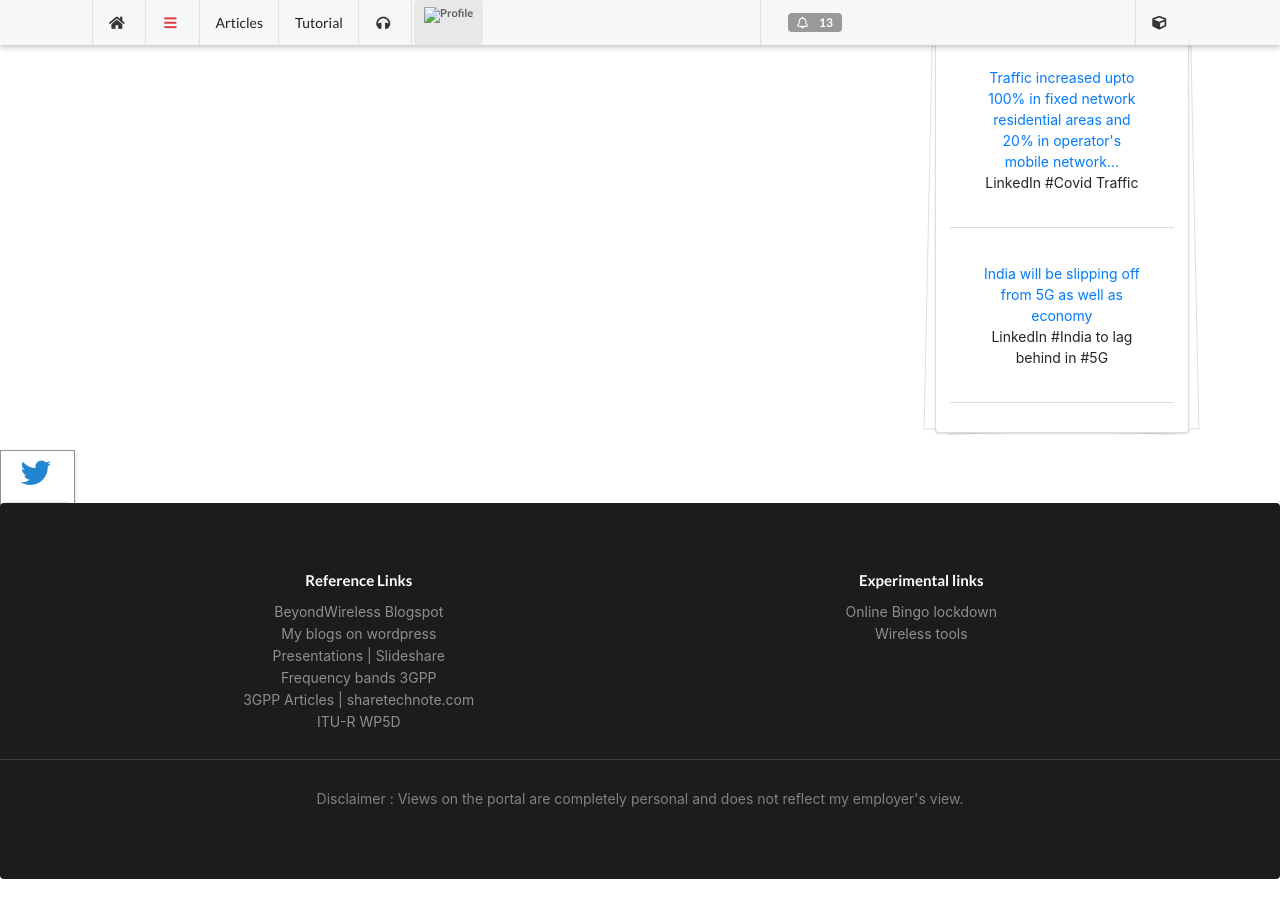
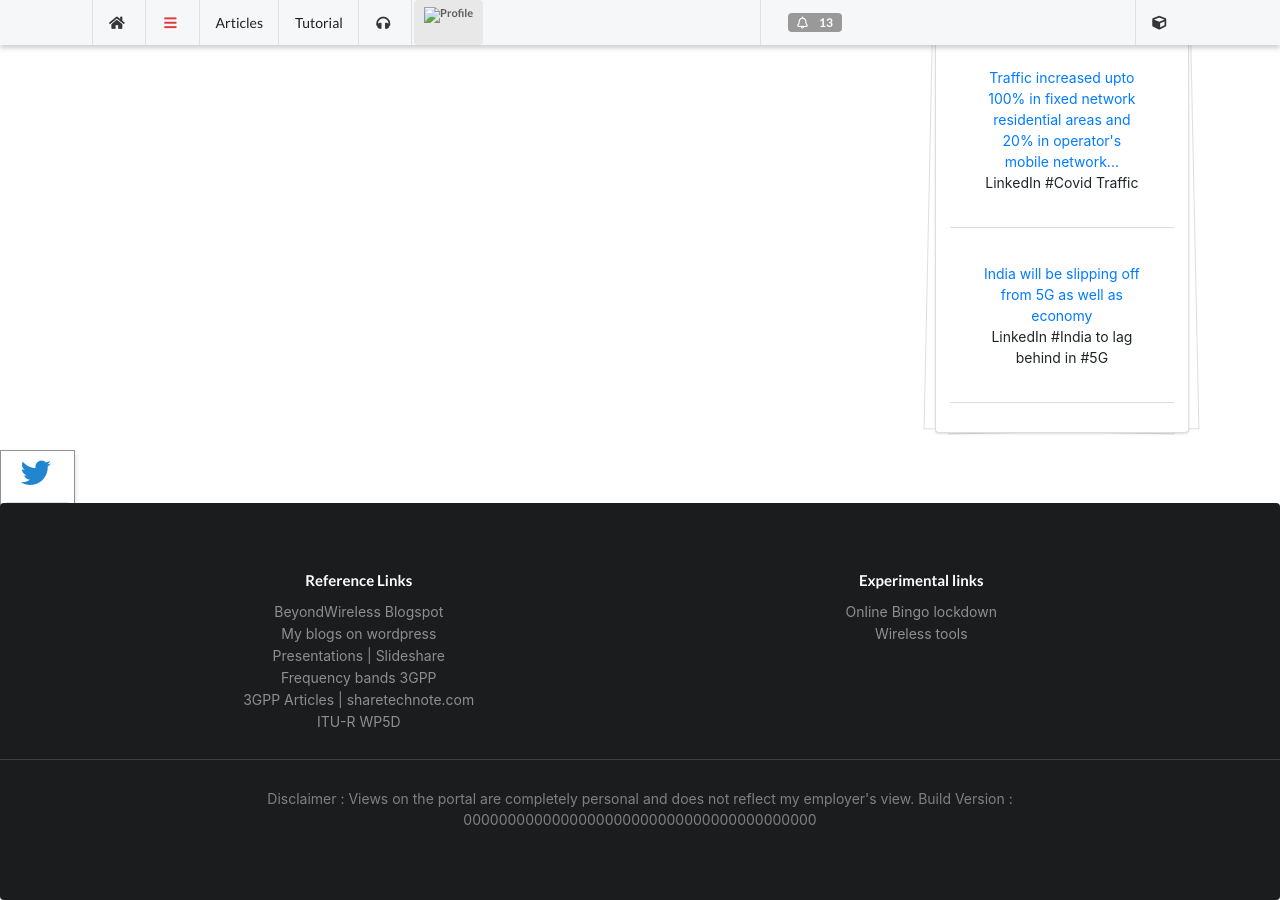
Before and after one commit to wiless/wiless.github.io, a Jekyll site: the page built from index.html, in a window 1280 px wide and 900 px high, scrolled down 1095 px. Built offline with Jekyll 4.4.1, drawn with Linux system fonts in a browser that asks for light colours; nearby versions of some CDN libraries; some web fonts are replaced; comment, search, counter and statistics services are not loaded; a style sheet for code colours, icons or effects is not loaded; before the commit the page ends 1974 px from its top, so only the background shows below that.

Commit message:
Added build version on footer

```diff
--- a/_includes/footer.html
+++ b/_includes/footer.html
@@ -30,5 +30,6 @@
     <div class="ui center aligned container" style="color: grey;">
         <a> Disclaimer : </a>
         Views on the portal are completely personal and does not reflect my employer's view.
+        Build Version : {{site.github.build_revision}}
     </div>
 </div>
```
